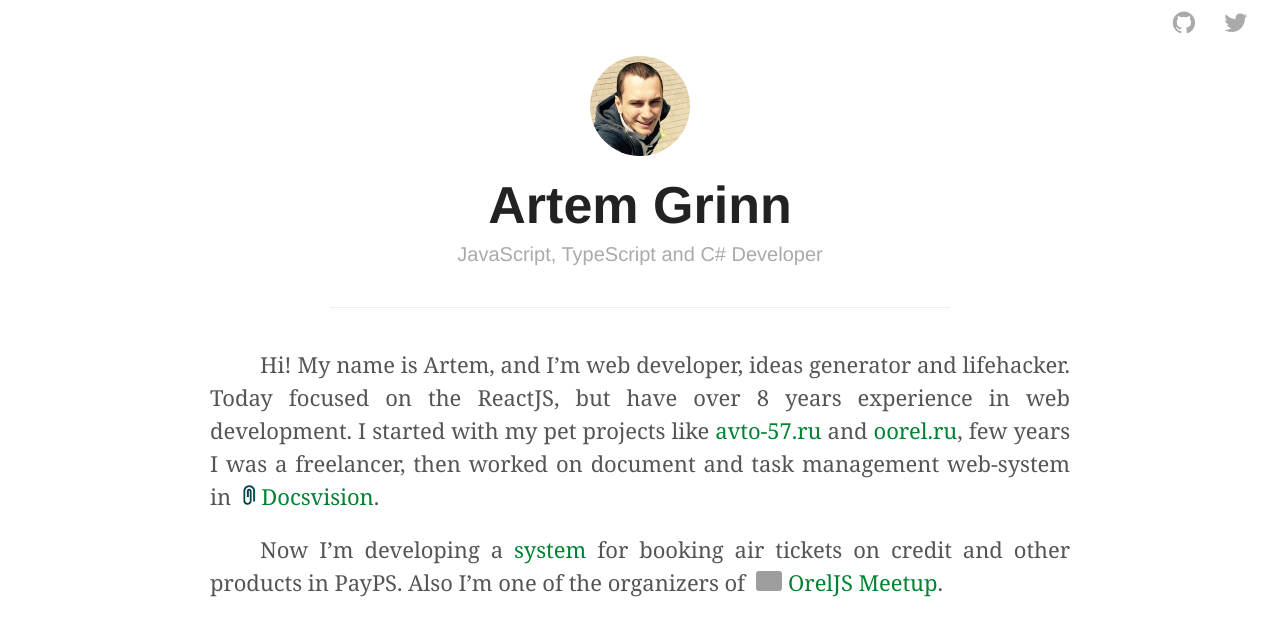
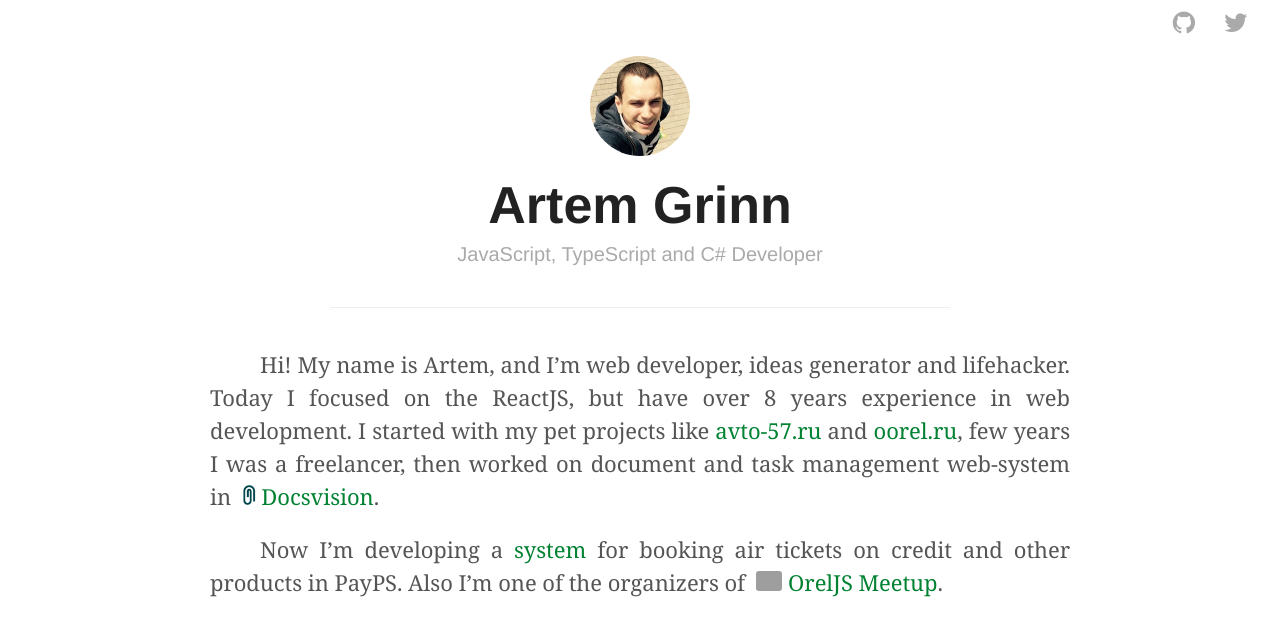
Before and after one commit to ArtemGrinn/artemgrinn.github.io, a Jekyll site: the page built from index.md, in a window 1280 px wide. Shown: the top 636 px of the page. Built offline with Jekyll 4.4.1, drawn with Linux system fonts in a browser that asks for light colours.

```diff
--- a/index.md
+++ b/index.md
@@ -2,7 +2,7 @@
 profile: true
 ---
 
-Hi! My name is Artem, and I'm web developer, ideas generator and lifehacker. Today focused on the ReactJS, but have over 8 years experience in web development.
+Hi! My name is Artem, and I'm web developer, ideas generator and lifehacker. Today I focused on the ReactJS, but have over 8 years experience in web development.
 I started with my pet projects like [avto-57.ru](http://avto-57.ru) and [oorel.ru](http://oorel.ru), few years I was a freelancer, then worked on document and task management web-system in ![DV logo](http://artemgrinn.github.io/assets/images/dv.png) [Docsvision](http://www.docsvision.com/products/legkiy-klient/).
 
 
```
